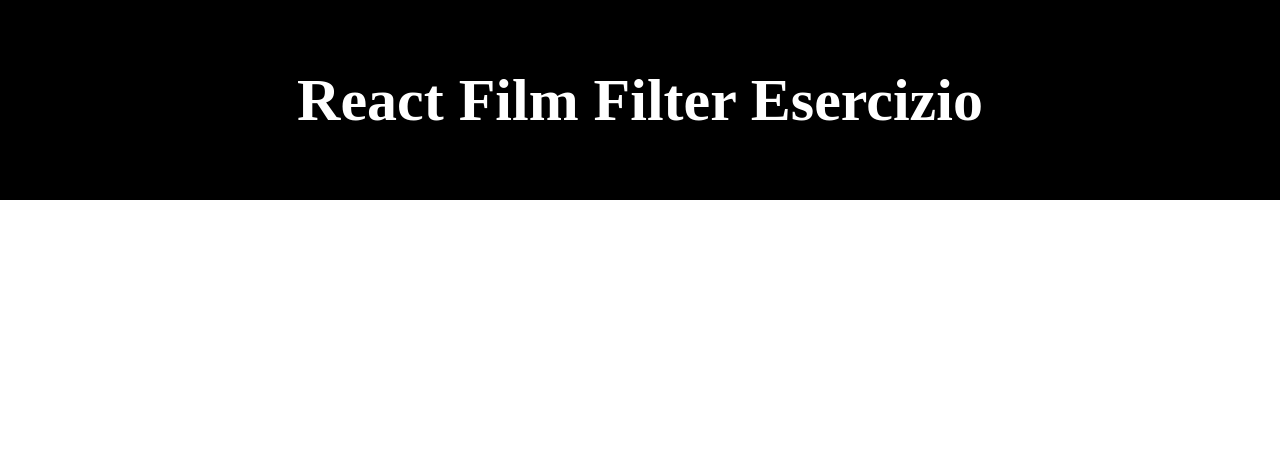
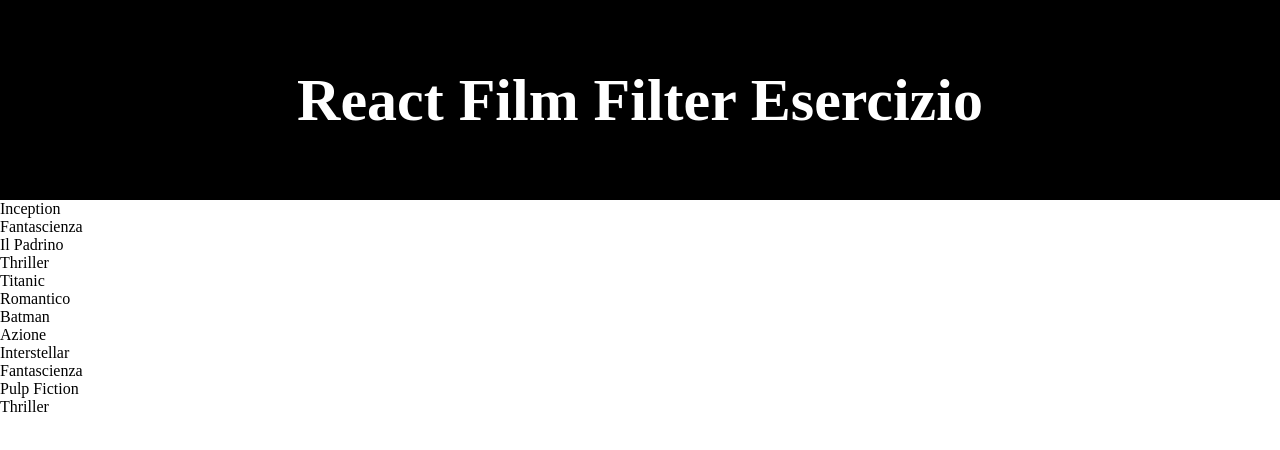
Before and after one commit to NotAlex575/react-movie-filter, a React (Vite) app: page / in a window 1280 px wide. Shown: the top 450 px of the page. Built offline with nearby package versions, Linux system fonts and the light colour scheme.

Commit message:
creato map in main per generare la lista completa di FilmList

```diff
--- a/src/App.jsx
+++ b/src/App.jsx
@@ -1,10 +1,12 @@
 import Header from "./assets/Header"
+import Main from "./assets/Main"
 
 function App() {
 
   return (
     <>
       <Header></Header>
+      <Main></Main>
     </>
   )
 }
--- /dev/null
+++ b/src/assets/Lista.jsx
@@ -0,0 +1,13 @@
+let Lista = ({film}) => {
+    const {title, genre} = film;
+    return (
+        <div>
+            <ul>
+                <li>{title}</li>
+                <li>{genre}</li>
+            </ul>
+        </div>
+    );
+};
+
+export default Lista;
--- a/src/assets/Main.jsx
+++ b/src/assets/Main.jsx
@@ -1,4 +1,5 @@
 import { useState } from "react"
+import Lista from "./Lista"
 
 const FilmList =  [
    { title: 'Inception', genre: 'Fantascienza' },
@@ -8,3 +9,16 @@ const FilmList =  [
    { title: 'Interstellar', genre: 'Fantascienza' },
    { title: 'Pulp Fiction', genre: 'Thriller' },
  ]
+
+
+const Main = () => {
+    return(
+        <main>
+            {FilmList.map((film) => {
+                return <Lista key={FilmList.id} film={film}></Lista>
+            })}
+        </main>
+    )
+}
+
+export default Main;
```
